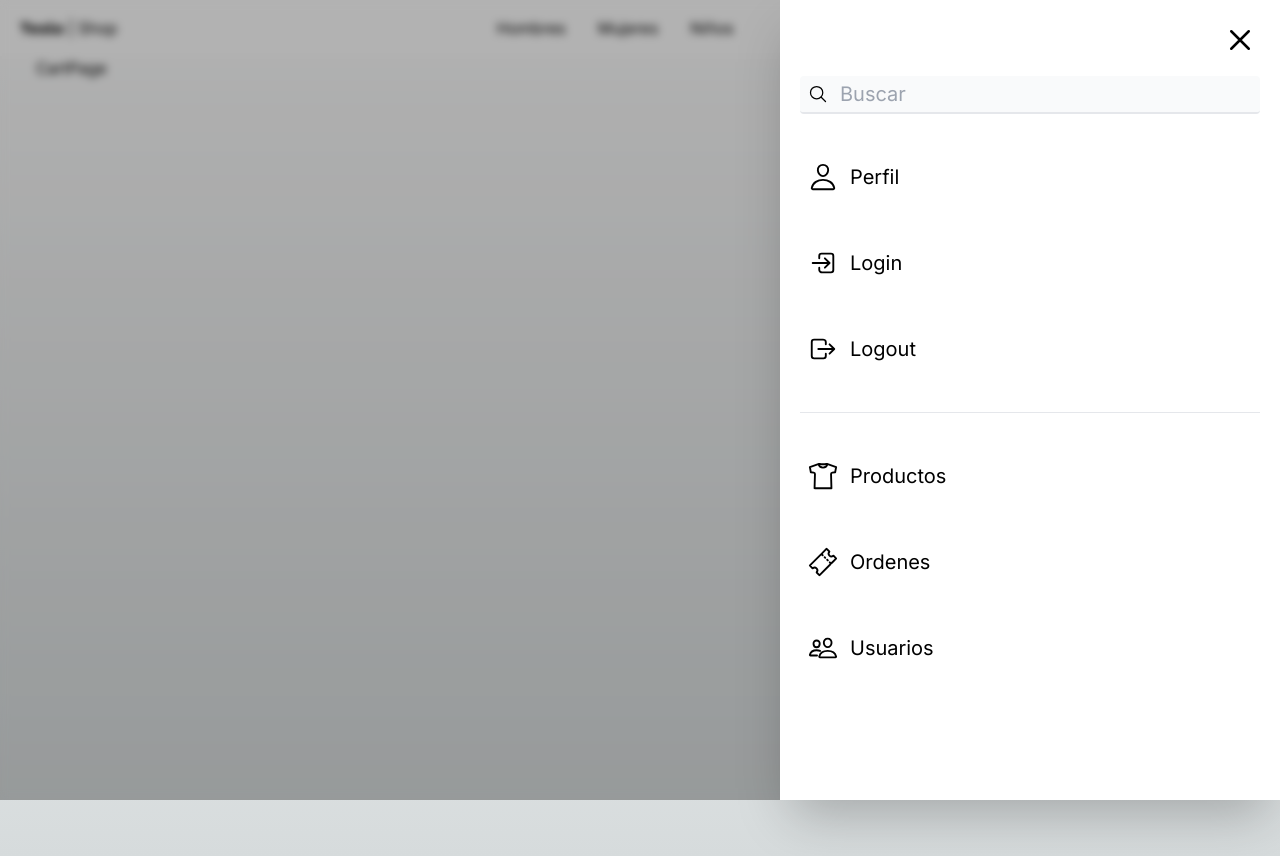
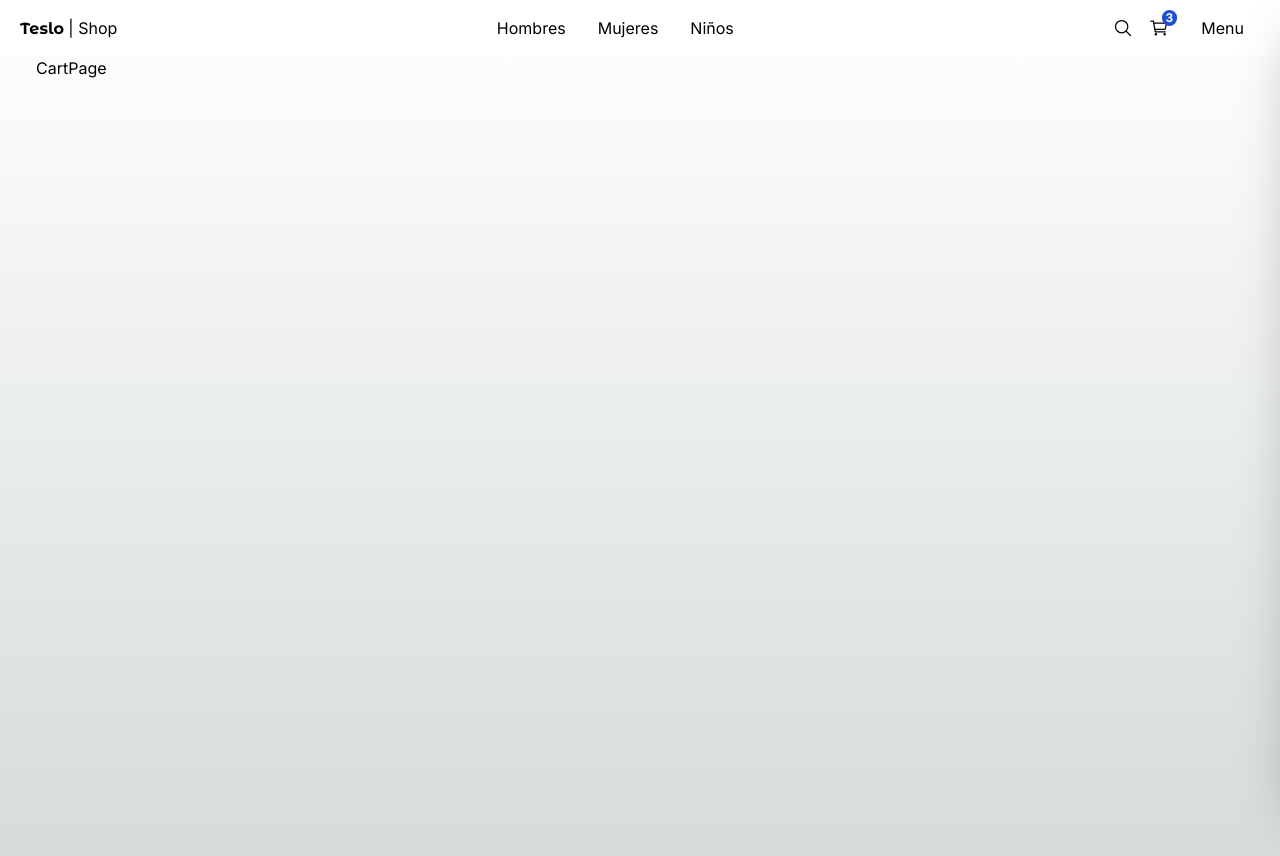
Before and after one commit to jorgeart81/teslo-shop, a Next.js app: page /cart in a window 1280 px wide. Built offline with nearby package versions, Linux system fonts and the light colour scheme.

Commit message:
Set sidemenu actions

```diff
--- a/src/components/ui/sidebar/Sidebar.tsx
+++ b/src/components/ui/sidebar/Sidebar.tsx
@@ -11,22 +11,39 @@ import {
   IoTicketOutline,
 } from 'react-icons/io5';
 import { SidebarLink } from './SidebarLink';
+import { useUIStore } from '@/store';
+import clsx from 'clsx';
 
 export const Sidebar = () => {
+  const { isSideMenuOpen, closeSideMenu } = useUIStore(state => ({
+    isSideMenuOpen: state.isSideMenuOpen,
+    closeSideMenu: state.closeSideMenu,
+  }));
+
   return (
     <div className='relative'>
-      {/* Background black */}
-      <div className='fixed top-0 left-0 w-screen h-screen z-20 bg-black opacity-30'></div>
+      {isSideMenuOpen && (
+        <>
+          {/* Background black */}
+          <div className='fixed top-0 left-0 w-screen h-screen z-20 bg-black opacity-30'></div>
 
-      {/* Blur */}
-      <div className='fade-in fixed top-0 left-0 w-screen h-screen z-20 backdrop-filter backdrop-blur-sm'></div>
+          {/* Blur */}
+          <div className='fade-in fixed top-0 left-0 w-screen h-screen z-20 backdrop-filter backdrop-blur-sm'></div>
+        </>
+      )}
 
       {/* Sidemenu */}
-      <nav className='fixed p-5 w-[500px] top-0 right-0 h-screen bg-white z-30 shadow-2xl transform transition-all duration-300 overflow-y-auto'>
+      <nav
+        className={clsx(
+          'fixed p-5 w-[500px] top-0 right-0 h-screen bg-white z-30 shadow-2xl transform transition-all duration-300 overflow-y-auto',
+          {
+            'translate-x-full': !isSideMenuOpen,
+          }
+        )}>
         <IoCloseOutline
           size={40}
           className='absolute top-5 right-5 cursor-pointer'
-          onClick={() => console.log('close nav')}
+          onClick={closeSideMenu}
         />
 
         {/* Input */}
--- a/src/components/ui/top-menu/TopMenu.tsx
+++ b/src/components/ui/top-menu/TopMenu.tsx
@@ -1,7 +1,10 @@
+'use client';
+
 import Link from 'next/link';
 import { IoCartOutline, IoSearchOutline } from 'react-icons/io5';
 
 import { titleFont } from '@/config/fonts';
+import { useUIStore } from '@/store';
 
 const linkList = [
   {
@@ -19,6 +22,10 @@ const linkList = [
 ];
 
 export const TopMenu = () => {
+  const { openSideMenu } = useUIStore(state => ({
+    openSideMenu: state.openSideMenu,
+  }));
+
   return (
     <>
       <div className='invisible h-14 w-full'></div>
@@ -55,7 +62,9 @@ export const TopMenu = () => {
               <IoCartOutline className='size-5' />
             </div>
           </Link>
-          <button className='m-2 p-2 rounded-md transition-all hover:bg-gray-100'>
+          <button
+            onClick={openSideMenu}
+            className='m-2 p-2 rounded-md transition-all hover:bg-gray-100'>
             Menu
           </button>
         </div>
```
